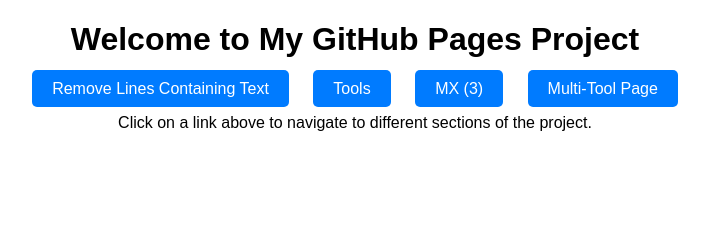
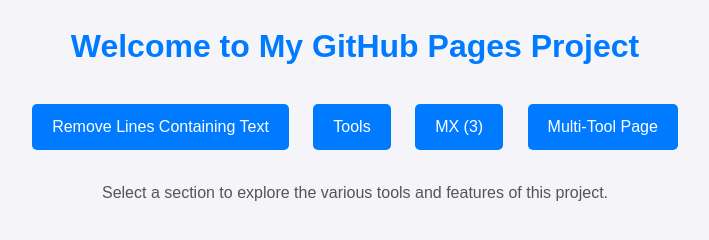
Before and after one commit to abdo98lem/h5rt5h4, a plain HTML site: page index.html in a window 1280 px wide. Shown: the whole page, without its empty margins (285-994 px from the left). Drawn offline with Linux system fonts and the light colour scheme.

Commit message:
Update index.html

```diff
--- a/index.html
+++ b/index.html
@@ -5,21 +5,51 @@
     <meta name="viewport" content="width=device-width, initial-scale=1.0">
     <title>My GitHub Project</title>
     <style>
+        /* General Styles */
         body {
             font-family: Arial, sans-serif;
+            margin: 20px;
+            background-color: #f4f4f9;
+            color: #333;
+            line-height: 1.6;
             text-align: center;
-            margin: 20px;
+        }
+        h1 {
+            font-size: 2rem;
+            color: #007BFF;
+        }
+        p {
+            margin-top: 10px;
+            color: #555;
+        }
+
+        /* Navigation Styles */
+        nav {
+            margin: 20px 0;
         }
         nav a {
+            display: inline-block;
             margin: 10px;
+            padding: 10px 20px;
             text-decoration: none;
-            padding: 10px 20px;
+            font-size: 1rem;
+            color: #fff;
             background-color: #007BFF;
-            color: white;
             border-radius: 5px;
+            transition: background-color 0.3s, transform 0.2s;
         }
         nav a:hover {
             background-color: #0056b3;
+            transform: scale(1.05);
+        }
+
+        /* Responsive Design */
+        @media (max-width: 600px) {
+            nav a {
+                display: block;
+                margin: 10px auto;
+                width: 80%;
+            }
         }
     </style>
 </head>
@@ -31,6 +61,6 @@
         <a href="mx (3).html">MX (3)</a>
         <a href="Multi-Tool Page.html">Multi-Tool Page</a>
     </nav>
-    <p>Click on a link above to navigate to different sections of the project.</p>
+    <p>Select a section to explore the various tools and features of this project.</p>
 </body>
 </html>
```
